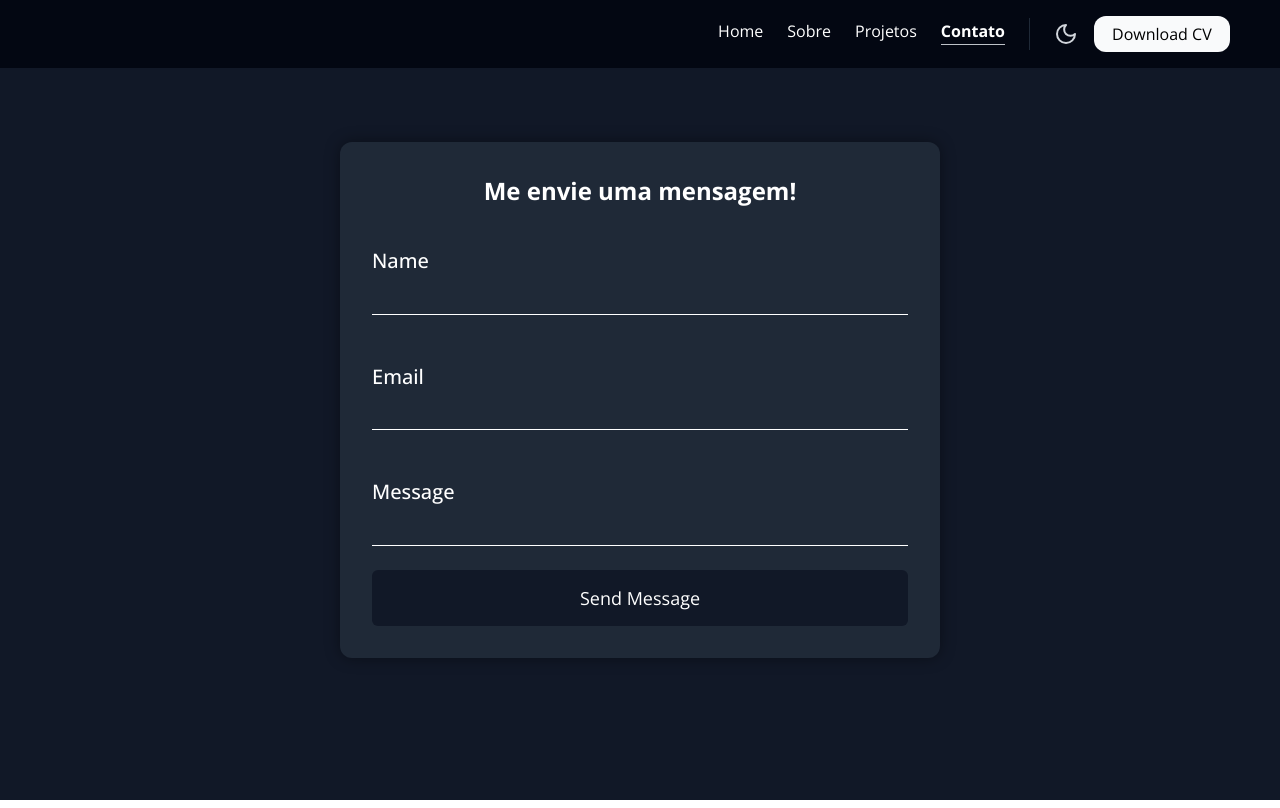
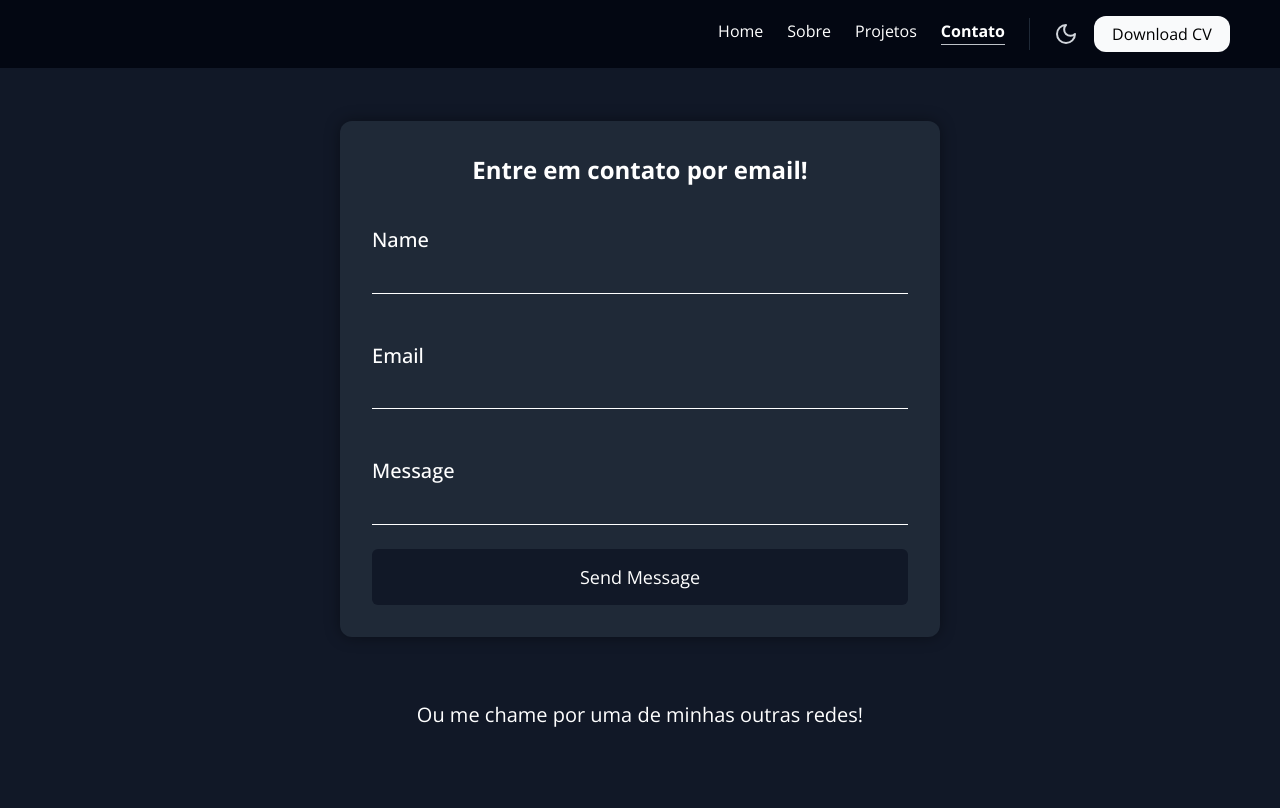
Before and after one commit to Brun0Silveir4/portfolio, a React (Vite) app: page /contact in a window 1280 px wide. Built offline with nearby package versions, Linux system fonts and the light colour scheme.

Commit message:
add: aos configuration on contact page + finishing contact page

```diff
--- a/src/pages/Contact/Contact.jsx
+++ b/src/pages/Contact/Contact.jsx
@@ -6,6 +6,8 @@
 import "react-toastify/dist/ReactToastify.css";
 import AOS from "aos";
 import "aos/dist/aos.css";
+import { FiGithub } from "react-icons/fi";
+import { TiSocialLinkedin } from "react-icons/ti";
 
 export default function Contact() {
   const form = useRef();
@@ -80,9 +82,21 @@
   return (
     <div className="contact-container">
       <Header />
-      <div className="form-wrapper" data-aos="fade-down" data-aos-duration="1000">
+      <div className="contact-content">
+        <div
+          className="contact-title"
+          data-aos="fade-down"
+          data-aos-duration="1000"
+        >
+          <p>Me envie uma mensagem!</p>
+        </div>
+        <div
+          className="form-wrapper"
+          data-aos="fade-down"
+          data-aos-duration="1100"
+        >
           <form ref={form} onSubmit={sendEmail} className="form-content">
-          <h2>Me envie uma mensagem!</h2>
+            <h2>Entre em contato por email!</h2>
 
             <div className="input-group">
               <div className="input">
@@ -131,6 +145,24 @@
             <button type="submit">Send Message</button>
           </form>
         </div>
+        <div className="contact-media">
+          <div className="media-title" data-aos="fade-left" data-aos-duration="1100">
+            <p>Ou me chame por uma de minhas outras redes!</p>
+          </div>
+
+          <div className="media-links" data-aos="fade-left" data-aos-duration="1200">
+            <a href="https://github.com/Brun0Silveir4" target="_blank">
+              <FiGithub className="git" />
+            </a>
+            <a
+              href="https://www.linkedin.com/in/bruno-silveira-dionisio/"
+              target="_blank"
+            >
+              <TiSocialLinkedin className="link" />
+            </a>
+          </div>
+        </div>
+      </div>
     </div>
   );
 }
--- a/src/pages/Contact/Contact.scss
+++ b/src/pages/Contact/Contact.scss
@@ -5,16 +5,66 @@
   display: flex;
   flex-direction: column;
   align-items: center;
+  // justify-content: center;
+
+  .contact-content {
+    width: 100%;
+    padding-top: 10rem;
+    display: flex;
+    flex-direction: column;
     justify-content: center;
+    align-items: center;
+    gap: 4rem;
+    padding: 1rem;
+    min-height: 100vh;
 
+    .contact-title p {
+      font-size: 30px;
+      font-weight: 500;
+    }
+
+    .contact-media {
+
+      display: flex;
+      flex-direction: column;
+      gap: 0.5rem;
+      align-items: center;
+      justify-content: center;
+      .media-title p{
+        font-size: 20px;
+      }
+      .media-links{
+        display: flex;
+        a {
+          text-decoration: none;
+          height: 56px;
+          width: 56px;
+          display: flex;
+          justify-content: center;
+          align-items: center;
+          border: 1px solid transparent;
+          border-radius: 8px;
+          transition: 0.2s ease;
+
+
+          &:hover {
+            background-color: #1f2937;
+          }
+        }
+
+        .git,
+        .link {
+          color: #d1d5db;
+          font-size: 34px;
+        }
+      }
+    }
     .form-wrapper {
-    width: 100%;
-    max-width: 600px;
+      width: 600px;
       padding: 2rem;
       background-color: #1f2937;
       border-radius: 12px;
       box-shadow: 0 0 15px rgba(0, 0, 0, 0.4);
-  }
 
       .form-content {
         display: flex;
@@ -26,7 +76,7 @@
           margin-bottom: 1rem;
         }
 
-    .input-group{
+        .input-group {
           display: flex;
           flex-direction: column;
           gap: 3rem;
@@ -36,7 +86,7 @@
 
             label {
               margin-bottom: 0.5rem;
-            p{
+              p {
                 font-size: 20px;
                 font-weight: 500;
               }
@@ -52,7 +102,7 @@
               color: white;
             }
 
-          #name::first-letter #message::first-letter{
+            #name::first-letter #message::first-letter {
               text-transform: uppercase;
             }
           }
@@ -74,3 +124,5 @@
         }
       }
     }
+  }
+}
```
Lines whose indentation alone changed are shown as unchanged.
